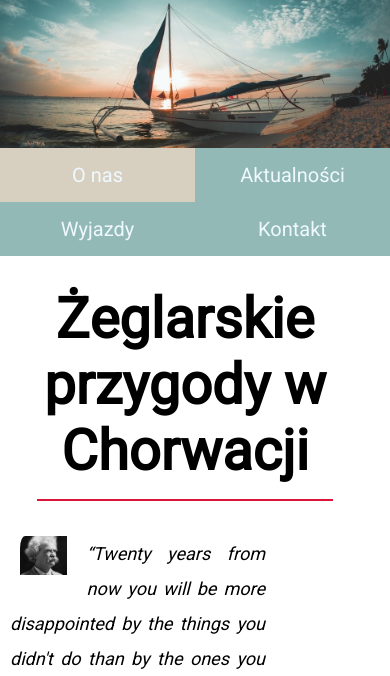
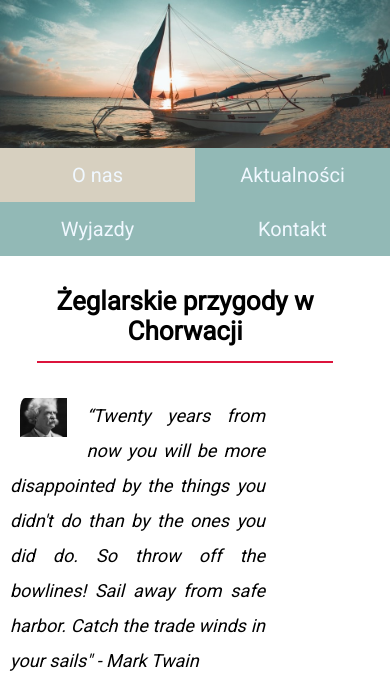
Before and after one commit to michalsmieszkol/michalsmieszkol.github.io, a plain HTML site: page index.html in a window 390 px wide. Shown: the top 676 px of the page. Drawn offline with Linux system fonts and the light colour scheme.

Commit message:
Initial commit

```diff
--- a/style.css
+++ b/style.css
@@ -82,7 +82,7 @@ footer {
         font-size: 20px;
     }
     h1 {
-        font-size: 56px;
+        font-size: 26px;
     }
 
 }
```
